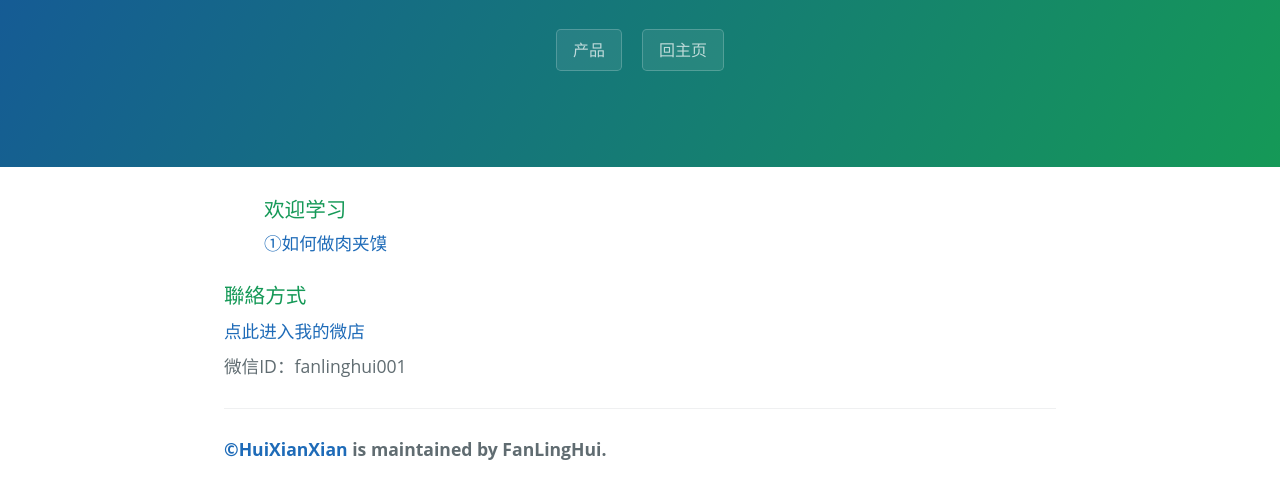
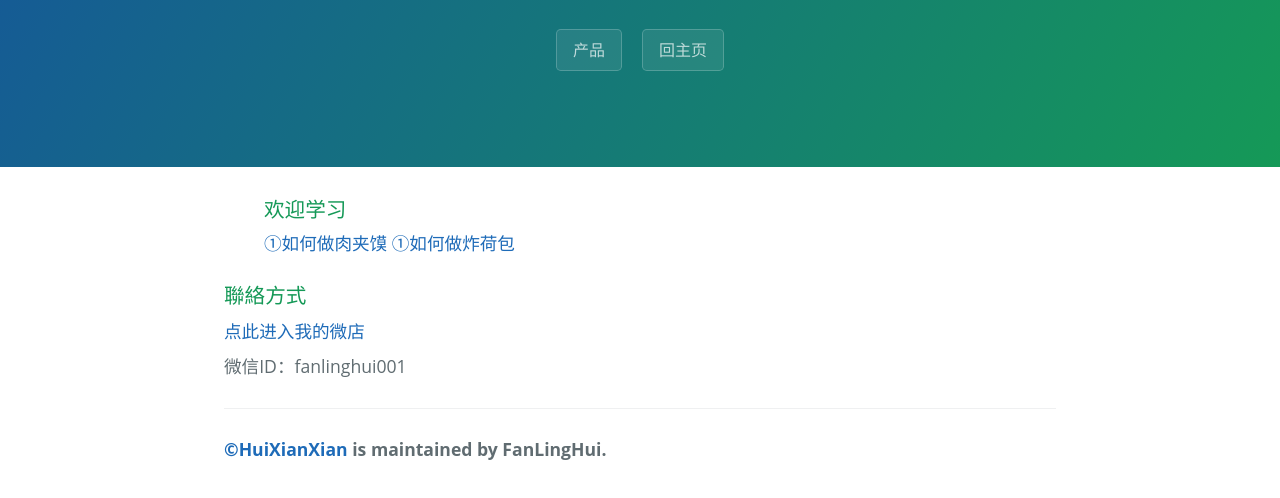
Before and after one commit to chuho/CHEN, a plain HTML site: page z/index.html in a window 1280 px wide. Shown: the part 172-670 px from the top of the page. Drawn offline with Linux system fonts and the light colour scheme.

Commit message:
Update index.html

```diff
--- a/z/index.html
+++ b/z/index.html
@@ -18,6 +18,7 @@
 <dir>
 <h3><span aria-hidden="true"></span>欢迎学习</h3>
 <a href="/z/FLH1051108.html">①如何做肉夹馍</a>
+<a href="/z/FLH1070610.html">①如何做炸荷包</a>
 </dir>
 <h3><span aria-hidden="true"></span>聯絡方式</h3>
 <p><a href="https://weidian.com/s/1072478094?src=shop&wfr=wx">点此进入我的微店</a></p>
```
